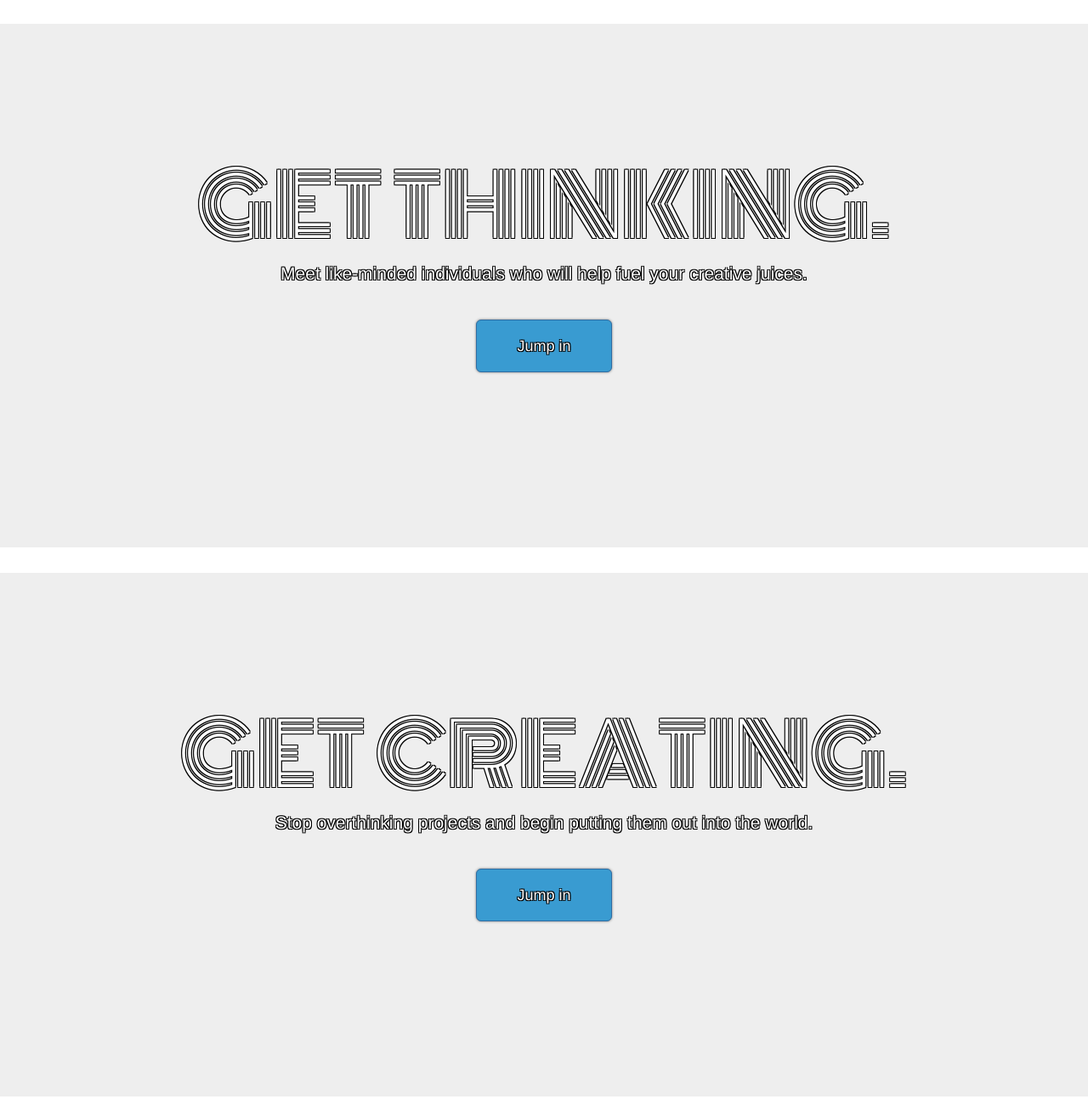
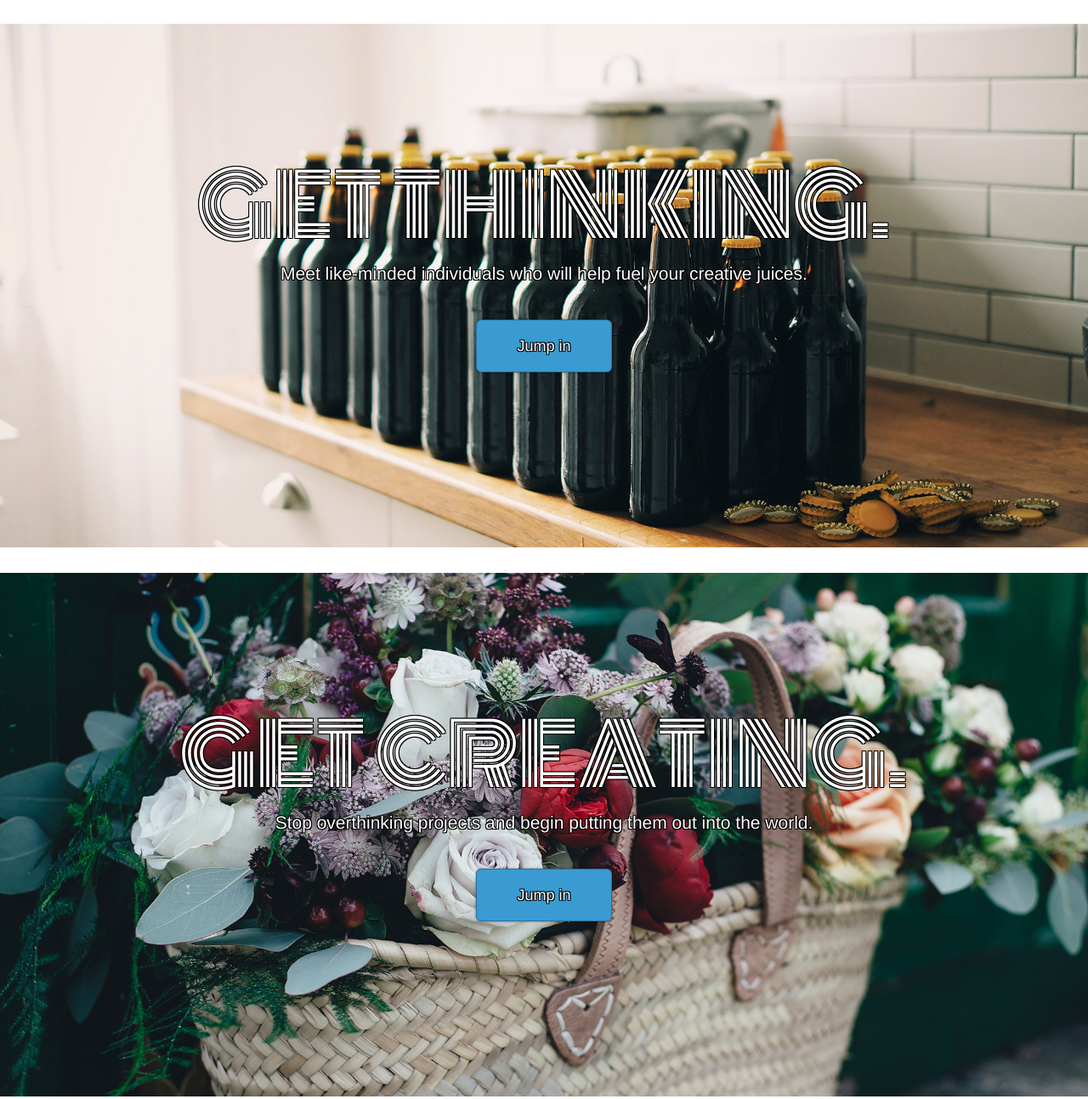
Before and after one commit to codestock1/jumpstart, a plain HTML site: page index.html in a window 1280 px wide. Shown: the part 618-1911 px from the top of the page at 85% size. Drawn offline with nearby package versions, Linux system fonts and the light colour scheme.

Commit message:
phase 3 css

```diff
--- a/resources/css/style.css
+++ b/resources/css/style.css
@@ -33,6 +33,7 @@ img {
 }
 
 /*Navigation Section*/
+
 @media only screen and (max-width: 780px) {
   .navbar-brand {
     display: none;
@@ -40,9 +41,23 @@ img {
 }
 
 /*Jumbotron Section*/
+
 .jumbotron-bike {
   background-image: url("../images/jumbotron-bike.jpg");
 }
+
+.jumbotron-beer {
+  background-image: url("../images/jumbotron-beer.jpg");
+}
+
+.jumbotron-flowers {
+  background-image: url("../images/jumbotron-flowers.jpg");
+}
+
+.jumbotron-duffel {
+  background-image: url("../images/jumbotron-duffel.jpg");
+}
+
 .jumbotron {
   height: 44rem;
   padding-top: 10rem;
@@ -71,6 +86,7 @@ img {
 }
 
 /* Featured Project */
+
 .featured-projects .image-container {
   margin-top: 20px;
   height: 20rem;
@@ -92,11 +108,13 @@ img {
 }
 
 /* Project Section */
+
 .projects-section .image-container {
   height: 16rem;
 }
 
 /*Footer Section*/
+
 .footer-sect {
   background-color: #f3f3f3;
   text-align: center;
```
